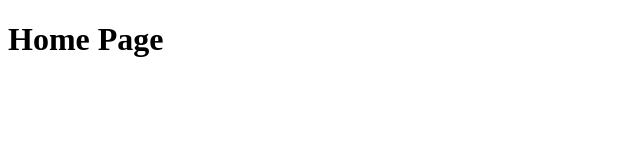
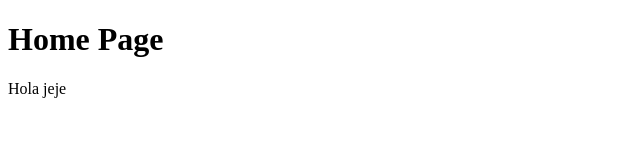
Before and after one commit to SilverioRS/git-blog-gen25g2, a plain HTML site: page index.html in a window 1280 px wide. Shown: the full height of the page, 0-640 px from the left. Drawn offline with Linux system fonts and the light colour scheme.

Commit message:
Modificado-desde-development

```diff
--- a/index.html
+++ b/index.html
@@ -8,5 +8,6 @@
 </head>
 <body>
     <h1>Home Page</h1>
+    <p>Hola jeje</p>
 </body>
 </html>
```
